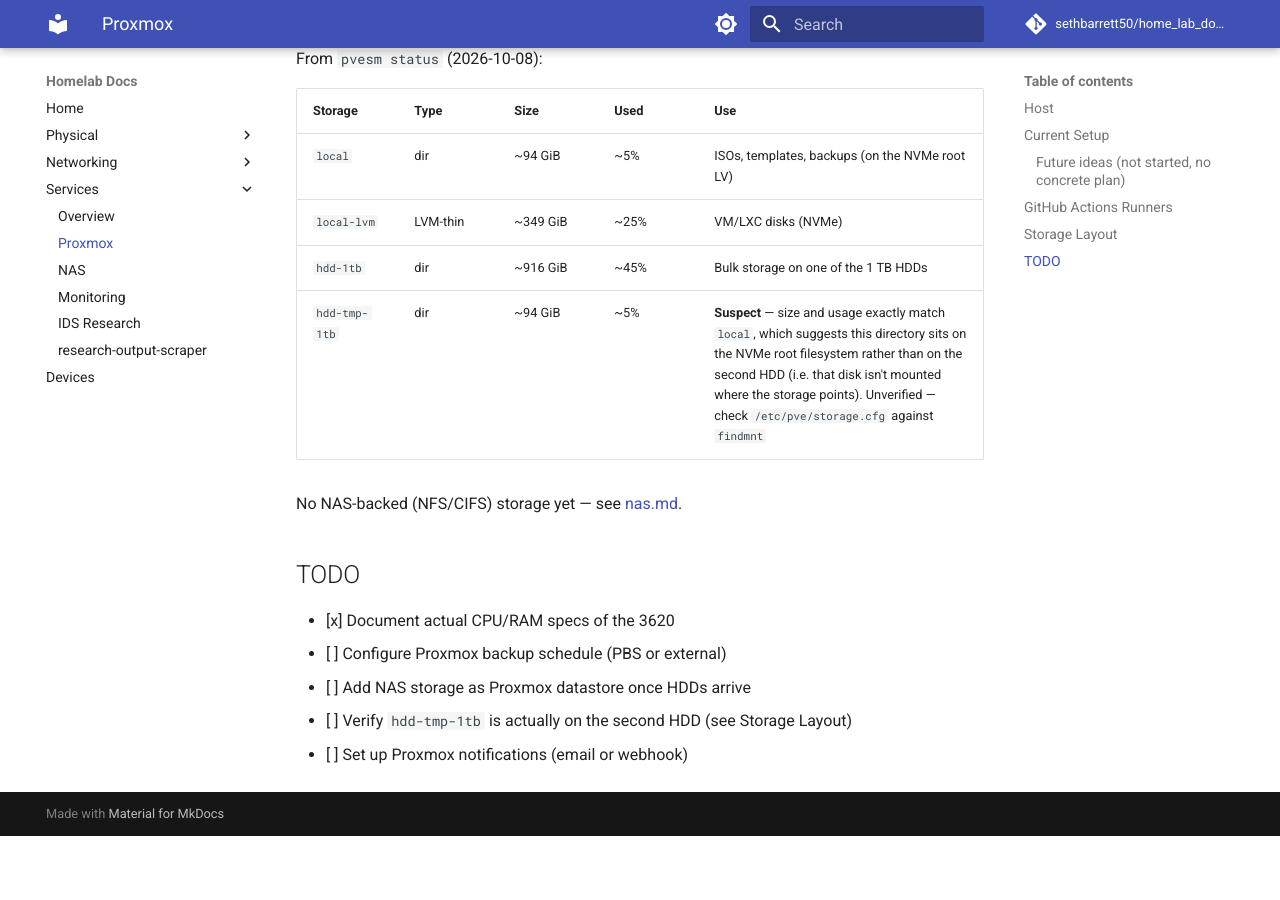
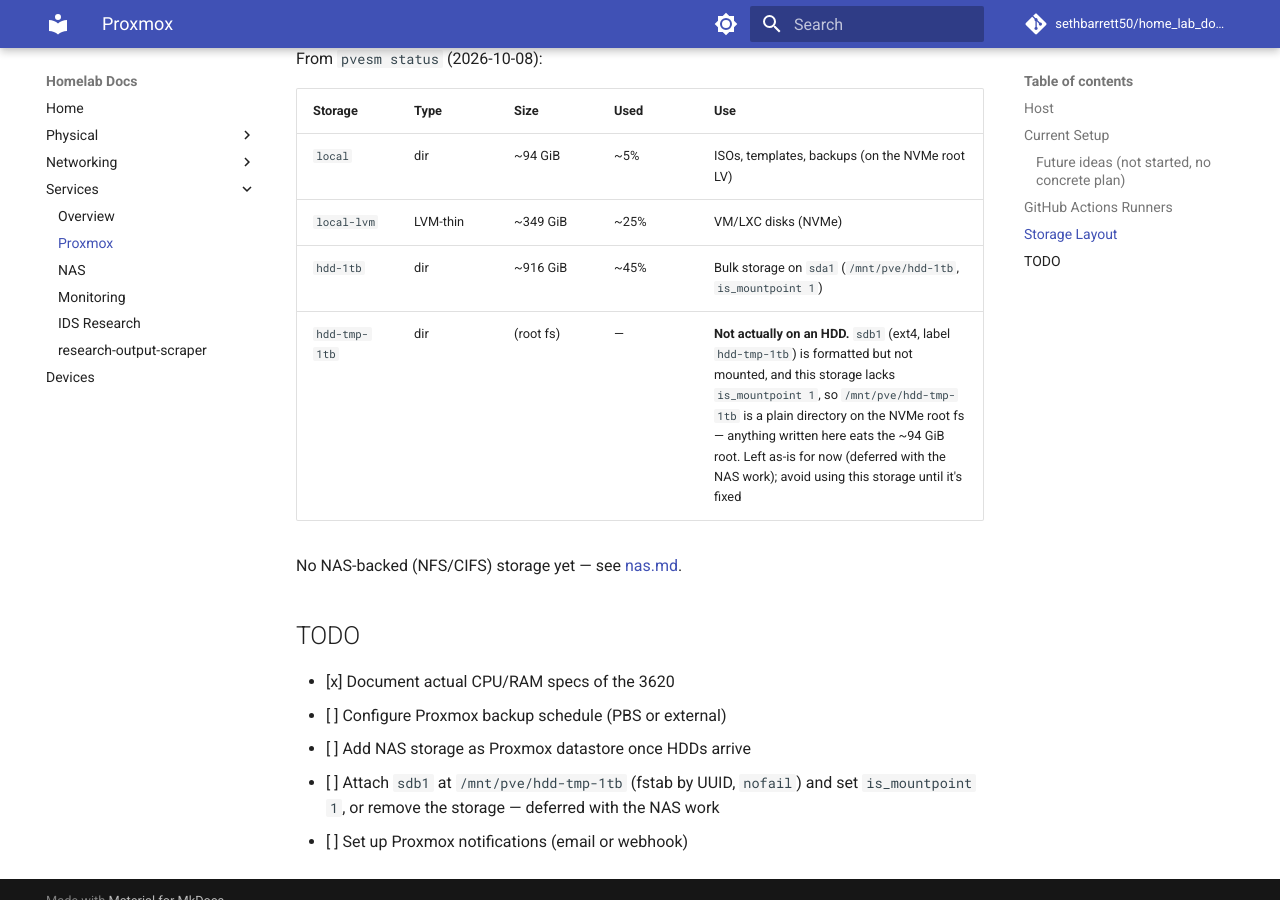
Before and after one commit to sethbarrett50/home_lab_docs, an MkDocs documentation site: the page built from docs/services/proxmox.md, in a window 1280 px wide and 900 px high, scrolled down 1948 px. Built offline with MkDocs 1.6.1 and Material for MkDocs 9.7.7, drawn with Linux system fonts in a browser that asks for light colours; comment, search, counter and statistics services are not loaded; before the commit the page ends 2784 px from its top, so only the background shows below that.

Commit message:
docs: record verified hdd-tmp-1tb state (sdb1 not attached, writes hit root fs)
Claude-Session: https://claude.ai/code/session_01QCu8aA3HVga8dWn1RuHCKa

```diff
--- a/docs/services/proxmox.md
+++ b/docs/services/proxmox.md
@@ -64,8 +64,8 @@ From `pvesm status` (2026-10-08):
 |---|---|---|---|---|
 | `local` | dir | ~94 GiB | ~5% | ISOs, templates, backups (on the NVMe root LV) |
 | `local-lvm` | LVM-thin | ~349 GiB | ~25% | VM/LXC disks (NVMe) |
-| `hdd-1tb` | dir | ~916 GiB | ~45% | Bulk storage on one of the 1 TB HDDs |
-| `hdd-tmp-1tb` | dir | ~94 GiB | ~5% | **Suspect** — size and usage exactly match `local`, which suggests this directory sits on the NVMe root filesystem rather than on the second HDD (i.e. that disk isn't mounted where the storage points). Unverified — check `/etc/pve/storage.cfg` against `findmnt` |
+| `hdd-1tb` | dir | ~916 GiB | ~45% | Bulk storage on `sda1` (`/mnt/pve/hdd-1tb`, `is_mountpoint 1`) |
+| `hdd-tmp-1tb` | dir | (root fs) | — | **Not actually on an HDD.** `sdb1` (ext4, label `hdd-tmp-1tb`) is formatted but not mounted, and this storage lacks `is_mountpoint 1`, so `/mnt/pve/hdd-tmp-1tb` is a plain directory on the NVMe root fs — anything written here eats the ~94 GiB root. Left as-is for now (deferred with the NAS work); avoid using this storage until it's fixed |
 
 No NAS-backed (NFS/CIFS) storage yet — see [nas.md](nas.md).
 
@@ -74,5 +74,5 @@ No NAS-backed (NFS/CIFS) storage yet — see [nas.md](nas.md).
 - [x] Document actual CPU/RAM specs of the 3620
 - [ ] Configure Proxmox backup schedule (PBS or external)
 - [ ] Add NAS storage as Proxmox datastore once HDDs arrive
-- [ ] Verify `hdd-tmp-1tb` is actually on the second HDD (see Storage Layout)
+- [ ] Attach `sdb1` at `/mnt/pve/hdd-tmp-1tb` (fstab by UUID, `nofail`) and set `is_mountpoint 1`, or remove the storage — deferred with the NAS work
 - [ ] Set up Proxmox notifications (email or webhook)
```
